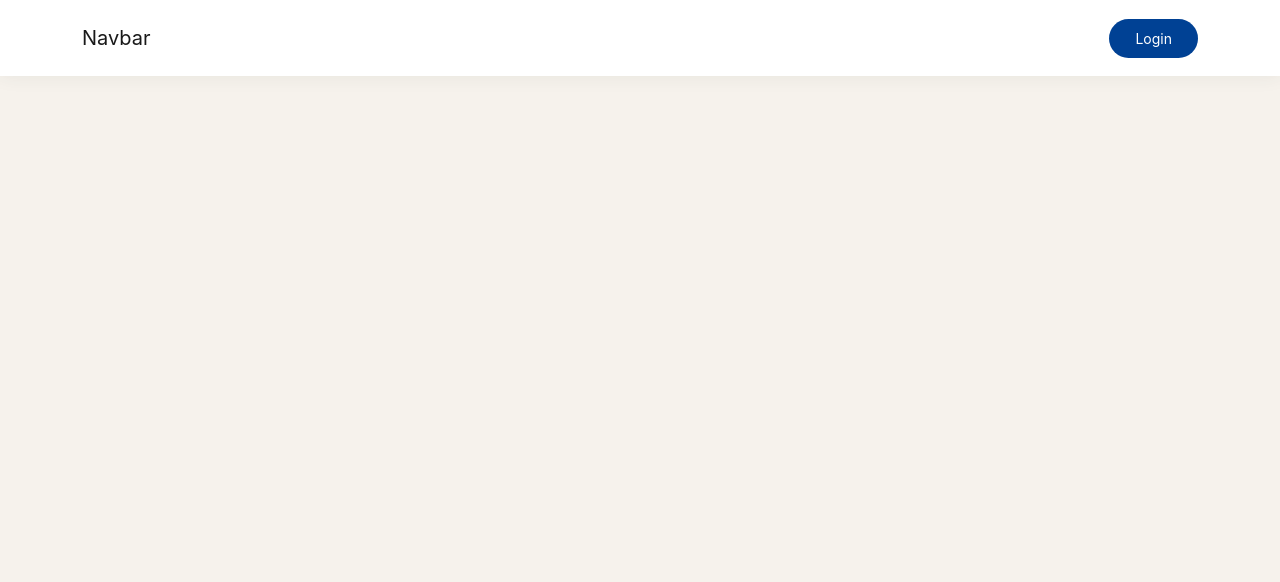
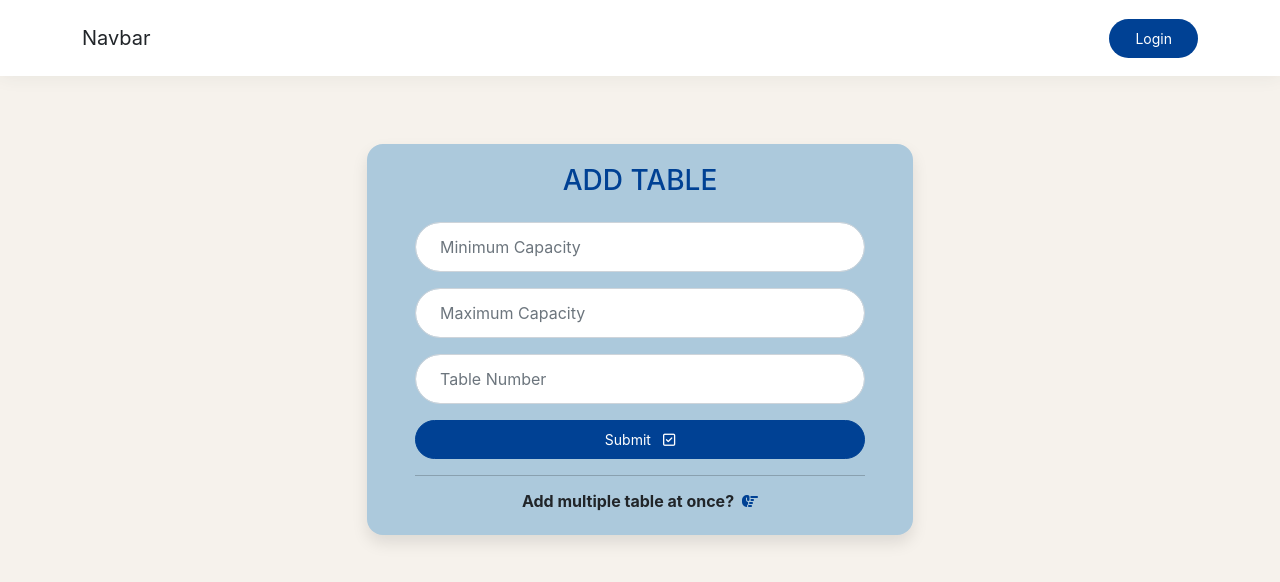
Before and after one commit to anjmhrjn/restro-frontend-react, a React (Create React App) app: page /table-add in a window 1280 px wide. Before the commit this address had no page. Shown: the top 582 px of the page. Built offline with nearby package versions, Linux system fonts and the light colour scheme.

Commit message:
Table add complete

```diff
--- a/src/App.css
+++ b/src/App.css
@@ -65,6 +65,10 @@ select.form-control {
   font-size: 14px;
 }
 
+.text-primary {
+  color: #004194 !important;
+}
+
 .login-link {
   color: #F6F2EC;
 }
@@ -83,3 +87,43 @@ a {
   border-radius: 1rem;
   box-shadow: 0 0.5rem 1rem 0 rgb(0 0 0 / 10%);
 }
+
+.nav-link {
+  display: block;
+  padding: 0.5rem 1rem;
+  color: #041838 !important;
+  text-decoration: none;
+  transition: color .15s ease-in-out,background-color .15s ease-in-out,border-color .15s ease-in-out;
+}
+
+.nav-link:hover {
+  color: #004194 !important;
+}
+
+.add-table-card {
+  background: #ACC9DC;
+  border: 0;
+  border-radius: 1rem;
+  box-shadow: 0 0.5rem 1rem 0 rgb(0 0 0 / 10%);
+  color: #041838;
+}
+
+.btn-secondary {
+  color: #F6F2EC;
+  background-color: #EE6A3E;
+  border-color: #EE6A3E;
+  border-radius: 50px;
+  padding: 8px 25px;
+  white-space: nowrap;
+  transition: 0.3s;
+  font-size: 14px;
+}
+
+.btn-secondary:hover {
+  background-color: #c56241;
+}
+
+.bg-secondary {
+  background-color: #004194 !important;
+  color: #F6F2EC;
+}
--- a/src/App.js
+++ b/src/App.js
@@ -4,6 +4,7 @@ import Header from './components/Header';
 import Mid from './components/Mid';
 import { createContext, useReducer } from 'react';
 import { initialState, reducer, userTypeReducer } from './reducer/UseReducer';
+import { ToastContainer } from 'react-toastify';
 
 export const UserContext = createContext();
 export const UserTypeContext = createContext();
@@ -17,6 +18,7 @@ function App() {
         <UserTypeContext.Provider value={{state2, dispatch2}}>
           <BrowserRouter>
             <Header/>
+            <ToastContainer/>
             <Mid/>
           </BrowserRouter>
         </UserTypeContext.Provider>
--- a/src/components/Dashboard.js
+++ b/src/components/Dashboard.js
@@ -1,9 +1,9 @@
 const Dashboard = () => {
-    const userdetails = JSON.parse(localStorage.getItem('userdetails'))
+    const username = localStorage.getItem('username')
 
     return (
-        <div>
-            This is dashboard. Welcome user: {userdetails.username}
+        <div className="container mt-5 pt-5">
+            This is dashboard. Welcome user: {username}
         </div>
     )
 }
--- a/src/components/Header.js
+++ b/src/components/Header.js
@@ -10,7 +10,7 @@ const Header = () => {
         return (
             <>
                 <li class="nav-item">
-                    <Link to="/home">
+                    <Link to="/my-tables">
                         <a class="nav-link">Tables</a>
                     </Link>
                 </li>
@@ -41,7 +41,6 @@ const Header = () => {
     }
 
     const RenderMenu = () => {
-        const user_details = JSON.parse(localStorage.getItem('userdetails'))
         let navLinks = <></>
         if (state2==='Business') {
             navLinks = RenderBusinessMenu()
@@ -52,7 +51,7 @@ const Header = () => {
         if (state) {
             return(
                 <>
-                <ul class="navbar-nav mx-auto mb-2 mb-lg-0">
+                <ul class="navbar-nav mx-auto text-dark mb-2 mb-lg-0">
                     {navLinks}
                 </ul>
 
@@ -82,9 +81,9 @@ const Header = () => {
         <header id="header" className="fixed-top ">
             <nav class="navbar navbar-expand-lg navbar-light">
                 <div class="container">
-                    <a class="navbar-brand" href="#">Navbar</a>
-                    <button class="navbar-toggler" type="button" data-bs-toggle="collapse" data-bs-target="#navbarSupportedContent" aria-controls="navbarSupportedContent" aria-expanded="false" aria-label="Toggle navigation">
-                        <span class="navbar-toggler-icon"></span>
+                    <a class="navbar-brand text-dark" href="#">Navbar</a>
+                    <button class="navbar-toggler text-dark" type="button" data-bs-toggle="collapse" data-bs-target="#navbarSupportedContent" aria-controls="navbarSupportedContent" aria-expanded="false" aria-label="Toggle navigation">
+                        <span class="navbar-toggler-icon text-dark"></span>
                     </button>
                     <div class="collapse navbar-collapse" id="navbarSupportedContent">
 
--- a/src/components/Logout.js
+++ b/src/components/Logout.js
@@ -1,5 +1,5 @@
 import { UserContext, UserTypeContext } from "../App";
-import { useContext } from "react";
+import { useContext, useEffect } from "react";
 import { useNavigate } from "react-router-dom";
 
 const Logout = () => {
@@ -9,7 +9,9 @@ const Logout = () => {
     localStorage.clear()
     dispatch({type: 'USER', payload: false})
     dispatch2({type: 'USERTYPE', payload: ''})
-    navigate('/login')
+    useEffect(() => {
+        navigate('/login')
+    }, [])
     return null
 
 }
--- a/src/components/Mid.js
+++ b/src/components/Mid.js
@@ -1,4 +1,6 @@
 import { Route, Routes } from "react-router-dom"
+import MyTables from "./business/MyTables"
+import TableAdd from "./business/TableAdd"
 import Dashboard from "./Dashboard"
 import Login from "./Login"
 import Logout from "./Logout"
@@ -6,11 +8,13 @@ import Register from "./Register"
 
 const Mid = () => {
     return (
-        <div className="mt-5 pt-5 container">
+        <div className="">
             <Routes>
                 <Route path="/login" element={<Login/>} />
                 <Route path="/register" element={<Register/>} />
                 <Route path="/home" element={<Dashboard/>} />
+                <Route path="/table-add" element={<TableAdd/>} />
+                <Route path="/my-tables" element={<MyTables/>} />
                 <Route path="/logout" element={<Logout/>} />
             </Routes>
         </div>
--- /dev/null
+++ b/src/components/business/MyTables.js
@@ -0,0 +1,21 @@
+import { Link } from "react-router-dom"
+
+const MyTables = () => {
+    return(
+        <div className="mt-5 pt-4">
+            <section className="container-fluid bg-secondary">
+                <div className="text-center py-3">
+                    <p className="display-4">My Tables</p>
+                    <p class="fst-italic">Here are the list of tables that were added by you.</p>
+                    <Link to='/table-add'>
+                    <a className="btn btn-secondary" href="#">Add Tables</a>
+                    </Link>
+
+
+                </div>
+            </section>
+        </div>
+    )
+}
+
+export default MyTables
--- /dev/null
+++ b/src/components/business/TableAdd.js
@@ -0,0 +1,90 @@
+import { Link } from "react-router-dom"
+import { useState } from "react"
+import { BASE_URL } from "../../utility/base_url";
+import { toast } from "react-toastify";
+import axios from "axios";
+import { getAxiosConfig } from "../../utility/base";
+
+const TableAdd = () => {
+    const [min_capacity, setMinCapacity] = useState('');
+    const [max_capacity, setMaxCapacity] = useState('');
+    const [table_number, setTableNo] = useState('');
+    const [tableOf, setTableOf] = useState('');
+
+    const tableSubmit = (e) => {
+        e.preventDefault()
+        const userId = localStorage.getItem('userId')
+        setTableOf(userId)
+        const tableData = {min_capacity, max_capacity, table_number, tableOf};
+        const submit_url = BASE_URL+"/table/add"
+
+        axios.post(submit_url, tableData, getAxiosConfig())
+        .then(result => {
+            if (result.data.success) {
+                document.getElementById("TableAddForm").reset();
+                toast.success(result.data.message, {
+                    hideProgressBar: true
+                });
+                // setTimeout(() => {
+                //     navigate('/login')
+                // }, 1500)
+
+
+            } else {
+                toast.error(result.data, {
+                    hideProgressBar: true
+                });
+            }
+        })
+        .catch(err => {
+            console.log(err)
+            toast.error("Unable to submit", {
+                hideProgressBar: true
+            });
+        })
+    }
+
+    return(
+        <div className="container mt-5 pt-5">
+            <div className="row">
+                <div className="col-sm-9 col-md-8 col-lg-6 mx-auto">
+                    <div className="card add-table-card my-5">
+                        <div className="card-body px-md-5 py-3 form-text">
+                            <h3 className="text-center text-uppercase text-primary mb-4">Add Table</h3>
+                            <form id="TableAddForm">
+                                <div class="mb-3">
+                                    <input type="number" class="form-control p-4" placeholder="Minimum Capacity"
+                                    onChange={(e)=>setMinCapacity(e.target.value)}/>
+                                </div>
+                                <div class="mb-3">
+                                    <input type="number" class="form-control p-4" placeholder="Maximum Capacity"
+                                    onChange={(e)=>setMaxCapacity(e.target.value)}/>
+                                </div>
+                                <div class="mb-3">
+                                    <input type="number" class="form-control p-4" placeholder="Table Number"
+                                    onChange={(e)=>setTableNo(e.target.value)}/>
+                                </div>
+                                <div class="mb-3">
+                                    <button type="submit" class="btn btn-primary w-100" onClick={tableSubmit}>Submit <i class="far fa-check-square ms-2"></i></button>
+                                </div>
+                            </form>
+                            <hr className="text-dark"/>
+                            <div className='d-flex justify-content-center form-text'>
+                                <h6 className='fw-bold text-dark me-2'>Add multiple table at once?</h6>
+                                <h6 className="text-dark">
+                                    <Link to="/register">
+                                        <span className='text-primary'> <i class="fas fa-hand-point-right"></i></span>
+                                    </Link>
+                                </h6>
+                            </div>
+
+                        </div>
+                    </div>
+                </div>
+
+            </div>
+        </div>
+    )
+}
+
+export default TableAdd
--- /dev/null
+++ b/src/utility/base.js
@@ -0,0 +1,9 @@
+export const getAxiosConfig = () => {
+    const token = localStorage.getItem('token')
+    const config = {
+        headers: {
+            'Authorization': `Bearer ${token}`
+        }
+    }
+    return config
+}
--- a/src/utility/base_url.js
+++ b/src/utility/base_url.js
@@ -1,3 +1 @@
-const BASE_URL = 'http://localhost:80'
-
-export default BASE_URL
+export const BASE_URL = 'http://localhost:80'
```
Also changed, not shown: src/components/Login.js (+14 -11 lines), src/components/Register.js (+8 -8 lines).
